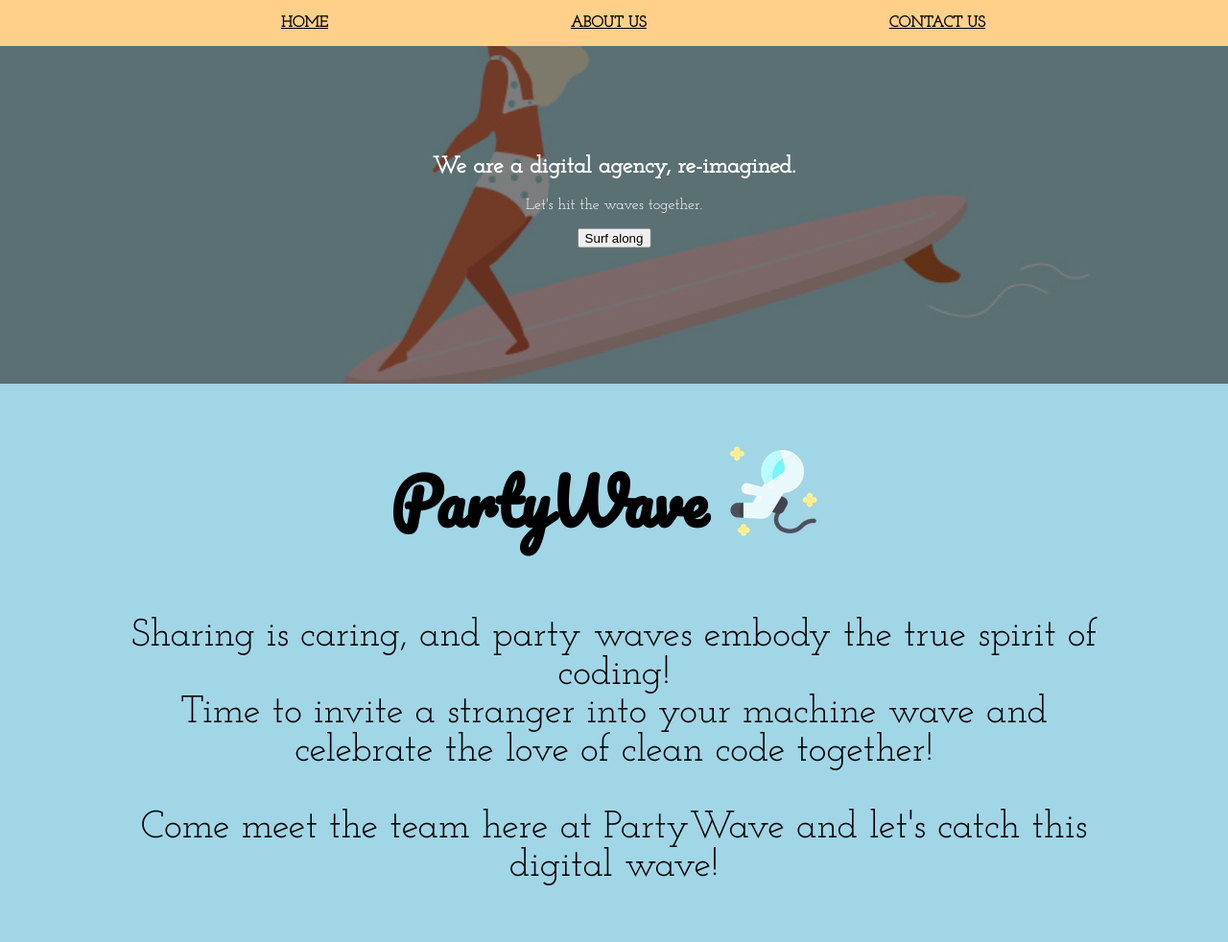
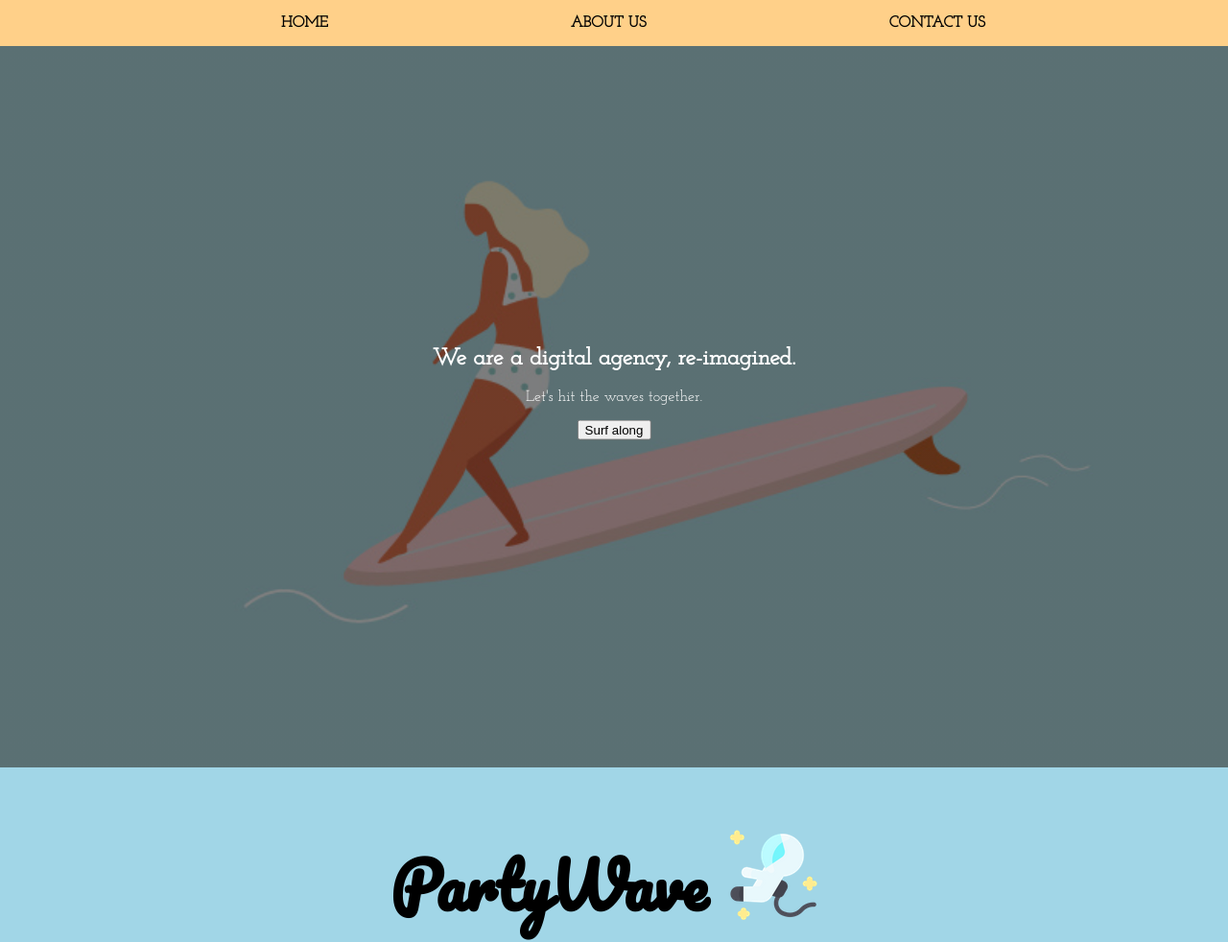
Before and after one commit to fac20/Week-1-PartyWave-CEFG, a plain HTML site: page index.html in a window 1280 px wide. Shown: the top 982 px of the page at 96% size. Drawn offline with Linux system fonts and the light colour scheme.

Commit message:
Added extra styles in general

```diff
--- a/style.css
+++ b/style.css
@@ -30,6 +30,7 @@ body {
 
 html {
     height: 100%;
+    scroll-behavior: smooth;
 }
 
 /* ------- Hero section ------- */
@@ -40,7 +41,7 @@ html {
     background-image: linear-gradient(rgba(0, 0, 0, 0.5), rgba(0, 0, 0, 0.5)), url("/images/surfing-girl.jpg");
 
     /* Set a specific height */
-    height: 50%;
+    height: 100%;
 
     /* Position and center the image to scale nicely on all screens */
     background-position: center;
@@ -57,6 +58,13 @@ html {
     left: 50%;
     transform: translate(-50%, -50%);
     color: white;
+  }
+
+  /* Button */
+  .surf-btn {
+      transition-duration: 0.4s;
+      background-color: hsl(226, 18%, 87%);
+
   }
 
 /* ------- Team section ------- */
@@ -100,15 +108,21 @@ html {
     justify-content: space-evenly;
     list-style: none;
     width: 100%;
-    font-weight: 600;
+    font-weight: bolder;
 }
 
 a:link {
     color: hsl(210, 100%, 0%);
+    text-decoration: none;
 }
 
 a:visited{
-    color: hsl(216, 49%, 48%);
+    color: hsl(210, 100%, 0%);
+}
+
+.nav-links::after {
+    transition: width 2s ease-in 1s;
+
 }
 
 
@@ -149,6 +163,8 @@ form {
     margin: 0 auto;
 }
 
+/* --------- RESPONSIVE MEDIA QUERIES ---------- */
+
 @media only screen and (max-width: 600px) {
 
     /* ------- Team section ------- */
```
